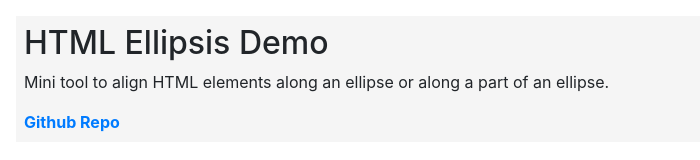
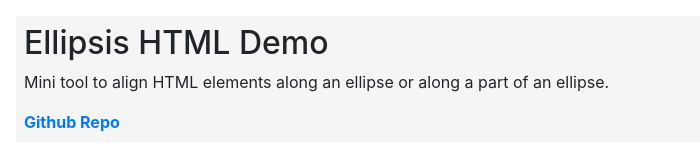
Before and after one commit to behnamazimi/curly-html-elements, a website with bundled scripts: page demo/index.html in a window 1280 px wide. Shown: the top 160 px of the page, without its empty margins (0-700 px from the left). Built offline with nearby package versions, Linux system fonts and the light colour scheme.

Commit message:
update title

```diff
--- a/demo/index.html
+++ b/demo/index.html
@@ -2,7 +2,7 @@
 <html lang="en">
 <head>
     <meta charset="UTF-8">
-    <title>HTML Ellipsis Demo</title>
+    <title>Ellipsis HTML Demo</title>
     <meta name="viewport" content="width=device-width, initial-scale=1, shrink-to-fit=no">
 
     <link rel="stylesheet" href="https://stackpath.bootstrapcdn.com/bootstrap/4.5.2/css/bootstrap.min.css"
@@ -79,7 +79,7 @@
 <body>
 
 <div class="mb-5 head">
-    <h2>HTML Ellipsis Demo</h2>
+    <h2>Ellipsis HTML Demo</h2>
     <p>Mini tool to align HTML elements along an ellipse or along a part of an ellipse.</p>
     <a href="https://github.com/behnamazimi/ellipsis-html" target="_blank"><strong>Github Repo</strong></a>
 </div>
```
Also changed, not shown: README.md.
